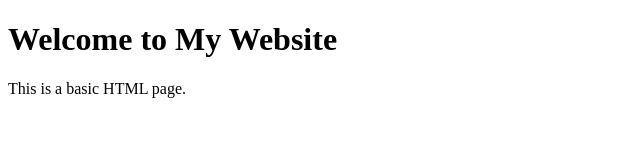
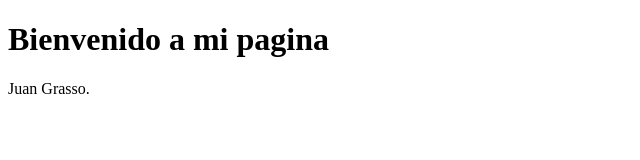
Before and after one commit to JuanfraGrasso/my-webpage, a plain HTML site: page index.html in a window 1280 px wide. Shown: the whole page, without its empty margins (0-640 px from the left). Drawn offline with Linux system fonts and the light colour scheme.

Commit message:
Second commit

```diff
--- a/index.html
+++ b/index.html
@@ -5,6 +5,6 @@
     <title>Basic HTML Page</title>
 </head>
 <body>
-    <h1>Welcome to My Website</h1>
-    <p>This is a basic HTML page.</p>
+    <h1>Bienvenido a mi pagina</h1>
+    <p>Juan Grasso.</p>
 </body>
```
